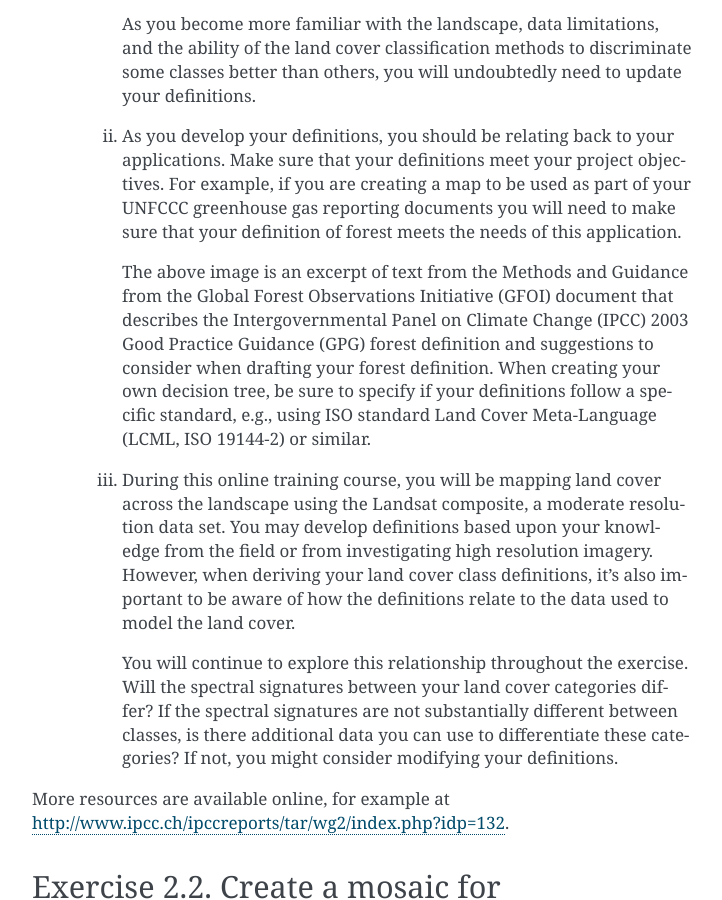
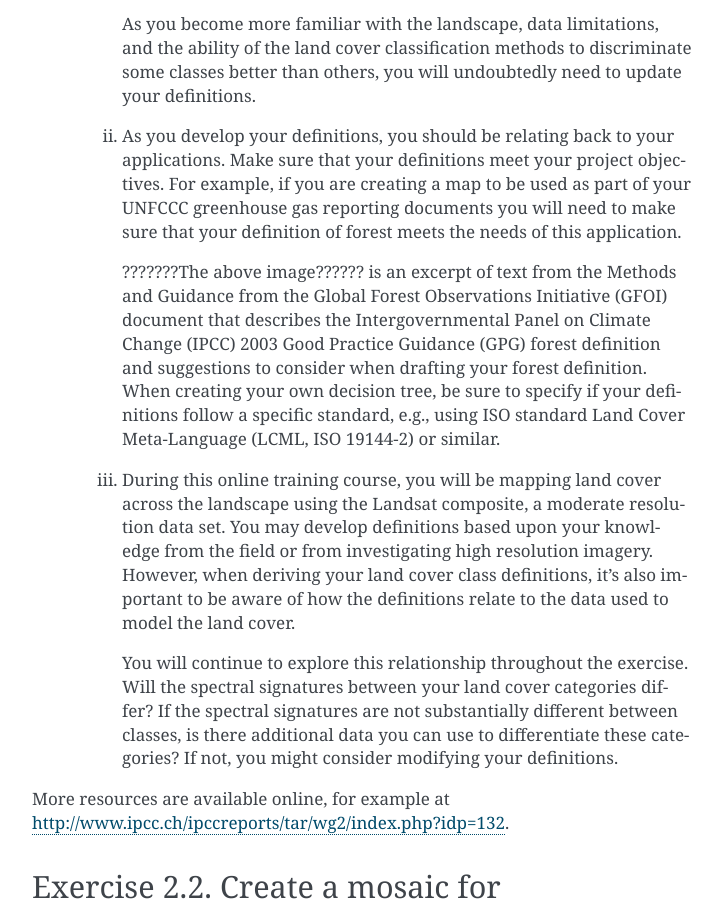
Before and after one commit to sig-gis/SEPAL-CEO, a Sphinx documentation site: the page built from docs/module-2.rst, in a window 1280 px wide and 900 px high, scrolled down 3279 px. Shown: the whole window, without its empty margins (388-1110 px from the left). Built offline with Sphinx 7.4.7, drawn with Linux system fonts in a browser that asks for light colours.

```diff
--- a/docs/module-2.rst
+++ b/docs/module-2.rst
@@ -79,7 +79,7 @@ Part 1. Specify the classification scheme
 
     ii. As you develop your definitions, you should be relating back to your applications. Make sure that your definitions meet your project objectives. For example, if you are creating a map to be used as part of your UNFCCC greenhouse gas reporting documents you will need to make sure that your definition of forest meets the needs of this application.
 
-        The above image is an excerpt of text from the Methods and Guidance from the Global Forest Observations Initiative (GFOI) document that describes the Intergovernmental Panel on Climate Change (IPCC) 2003 Good Practice Guidance (GPG) forest definition and suggestions to consider when drafting your forest definition. When creating your own decision tree, be sure to specify if your definitions follow a specific standard, e.g., using ISO standard Land Cover Meta-Language (LCML, ISO 19144-2) or similar.
+        ???????The above image?????? is an excerpt of text from the Methods and Guidance from the Global Forest Observations Initiative (GFOI) document that describes the Intergovernmental Panel on Climate Change (IPCC) 2003 Good Practice Guidance (GPG) forest definition and suggestions to consider when drafting your forest definition. When creating your own decision tree, be sure to specify if your definitions follow a specific standard, e.g., using ISO standard Land Cover Meta-Language (LCML, ISO 19144-2) or similar.
 
     iii. During this online training course, you will be mapping land cover across the landscape using the Landsat composite, a moderate resolution data set. You may develop definitions based upon your knowledge from the field or from investigating high resolution imagery. However, when deriving your land cover class definitions, it’s also important to be aware of how the definitions relate to the data used to model the land cover.
 
```
